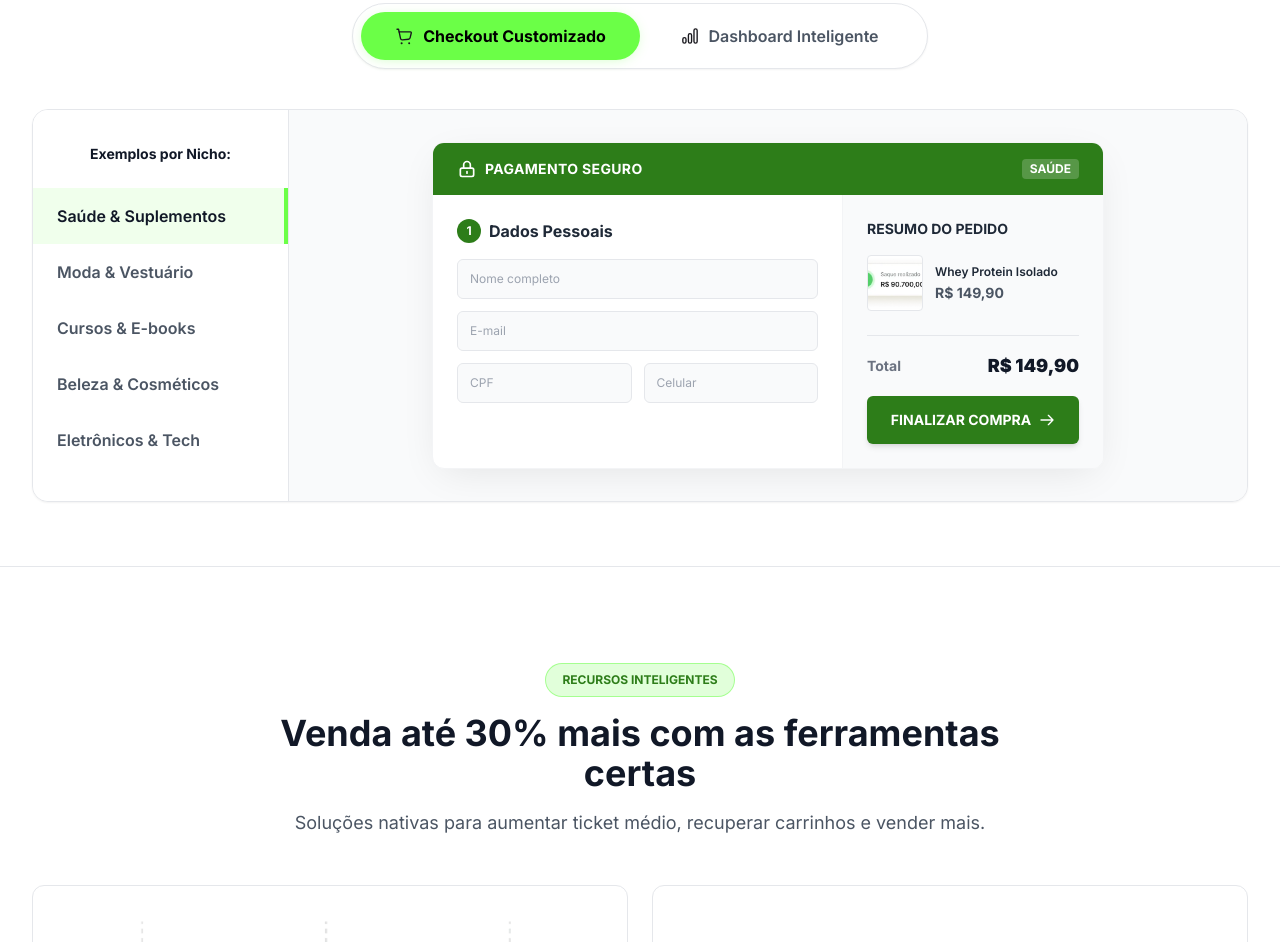
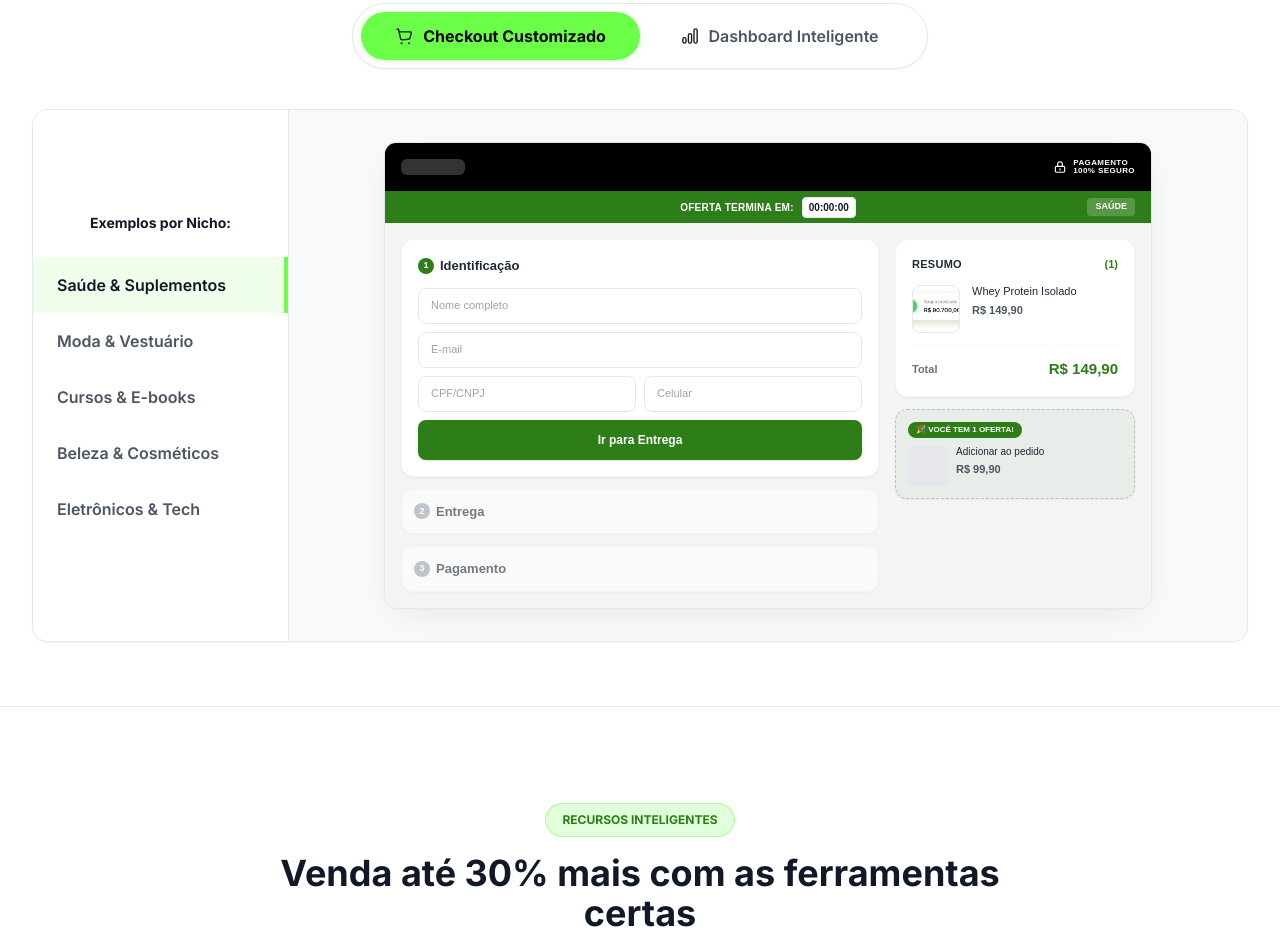
Before and after one commit to psycomunic/BEENDI, a plain HTML site: page index.html in a window 1280 px wide. Shown: the part 1285-2227 px from the top of the page. Drawn offline with nearby package versions, Linux system fonts and the light colour scheme.

Commit message:
Redesign checkout mockup to mimic the new reference design

```diff
--- a/index.html
+++ b/index.html
@@ -298,59 +298,102 @@
         <!-- Main Preview HTML Mockup -->
         <div class="flex-1 flex flex-col items-center justify-center p-4 md:p-8 bg-gray-50 relative overflow-hidden">
           <!-- The Checkout Window -->
-          <div id="checkout-mockup" class="w-full max-w-2xl bg-white rounded-xl shadow-[0_10px_40px_-10px_rgba(0,0,0,0.1)] overflow-hidden flex flex-col transition-all duration-500 border border-gray-100 transform hover:scale-[1.02]">
-            <!-- Header -->
-            <div id="mockup-header" class="w-full py-4 px-6 flex justify-between items-center transition-colors duration-500" style="background-color: #2d7d19;">
-              <div class="flex items-center gap-2 text-white">
-                <svg class="w-5 h-5" fill="none" stroke="currentColor" viewBox="0 0 24 24"><path stroke-linecap="round" stroke-linejoin="round" stroke-width="2" d="M12 15v2m-6 4h12a2 2 0 002-2v-6a2 2 0 00-2-2H6a2 2 0 00-2 2v6a2 2 0 002 2zm10-10V7a4 4 0 00-8 0v4h8V7a4 4 0 00-8 0v4h8z"></path></svg>
-                <span class="font-bold text-sm tracking-wide">PAGAMENTO SEGURO</span>
-              </div>
-              <div id="mockup-badge" class="px-2 py-0.5 bg-white/20 text-white rounded text-xs font-bold uppercase transition-all">SAÚDE</div>
-            </div>
-
-            <div class="flex flex-col sm:flex-row w-full">
+          <div id="checkout-mockup" class="w-full max-w-3xl bg-[#f4f4f5] rounded-xl shadow-[0_10px_40px_-10px_rgba(0,0,0,0.1)] overflow-hidden flex flex-col transition-all duration-500 border border-gray-200 transform hover:scale-[1.02]" style="font-family: 'Rubik', sans-serif;">
+
+            <!-- Header (Black) -->
+            <div class="w-full h-12 bg-black px-4 flex justify-between items-center relative z-10">
+               <div class="flex items-center gap-2">
+                 <div class="w-16 h-4 bg-white/20 rounded-md"></div>
+               </div>
+               <div class="flex items-center gap-1.5 text-white">
+                 <svg class="w-3.5 h-3.5" fill="none" stroke="currentColor" viewBox="0 0 24 24"><path stroke-linecap="round" stroke-linejoin="round" stroke-width="2" d="M12 15v2m-6 4h12a2 2 0 002-2v-6a2 2 0 00-2-2H6a2 2 0 00-2 2v6a2 2 0 002 2zm10-10V7a4 4 0 00-8 0v4h8V7a4 4 0 00-8 0v4h8z"></path></svg>
+                 <div class="flex flex-col leading-none">
+                    <span class="text-[8px] font-bold tracking-wider">PAGAMENTO</span>
+                    <span class="text-[8px] font-semibold tracking-wider">100% SEGURO</span>
+                 </div>
+               </div>
+            </div>
+
+            <!-- Timer Bar (Dynamic Color) -->
+            <div id="mockup-header" class="w-full h-8 px-4 flex justify-center items-center gap-2 transition-colors duration-500 text-white relative z-0" style="background-color: #2d7d19;">
+               <span class="text-[10px] font-bold uppercase tracking-wide">Oferta termina em:</span>
+               <span class="bg-white text-gray-900 text-[10px] font-bold px-1.5 py-0.5 rounded border border-gray-200">00:00:00</span>
+               <div id="mockup-badge" class="absolute right-4 px-2 py-0.5 bg-white/20 text-white rounded text-[9px] font-bold uppercase hidden sm:block transition-all">SAÚDE</div>
+            </div>
+
+            <div class="flex flex-col sm:flex-row w-full p-4 gap-4">
               <!-- Form Side -->
-              <div class="flex-1 p-6 border-b sm:border-b-0 sm:border-r border-gray-100">
-                <h3 class="text-base font-bold text-gray-800 mb-4 flex items-center gap-2">
-                   <span id="mockup-step-bg" class="w-6 h-6 rounded-full flex items-center justify-center text-white text-xs font-bold transition-colors duration-500" style="background-color: #2d7d19;">1</span>
-                   Dados Pessoais
-                </h3>
-                <div class="space-y-3">
-                  <div>
-                    <div class="w-full h-10 border border-gray-200 rounded-md bg-gray-50 px-3 flex items-center"><span class="text-xs text-gray-400">Nome completo</span></div>
-                  </div>
-                  <div>
-                    <div class="w-full h-10 border border-gray-200 rounded-md bg-gray-50 px-3 flex items-center"><span class="text-xs text-gray-400">E-mail</span></div>
-                  </div>
-                  <div class="grid grid-cols-2 gap-3">
-                    <div class="w-full h-10 border border-gray-200 rounded-md bg-gray-50 px-3 flex items-center"><span class="text-xs text-gray-400">CPF</span></div>
-                    <div class="w-full h-10 border border-gray-200 rounded-md bg-gray-50 px-3 flex items-center"><span class="text-xs text-gray-400">Celular</span></div>
-                  </div>
+              <div class="flex-1 flex flex-col gap-3">
+                <!-- Step 1 -->
+                <div class="bg-white p-4 rounded-xl border border-gray-100 shadow-sm">
+                  <h3 class="text-[13px] font-bold text-gray-800 mb-3 flex items-center gap-1.5">
+                     <span id="mockup-step-bg" class="w-4 h-4 rounded-full flex items-center justify-center text-white text-[9px] font-bold transition-colors duration-500" style="background-color: #2d7d19;">1</span>
+                     Identificação
+                  </h3>
+                  <div class="space-y-2">
+                    <div class="w-full h-9 border border-gray-200 rounded-lg bg-white px-3 flex items-center"><span class="text-[11px] text-gray-400">Nome completo</span></div>
+                    <div class="w-full h-9 border border-gray-200 rounded-lg bg-white px-3 flex items-center"><span class="text-[11px] text-gray-400">E-mail</span></div>
+                    <div class="grid grid-cols-2 gap-2">
+                      <div class="w-full h-9 border border-gray-200 rounded-lg bg-white px-3 flex items-center"><span class="text-[11px] text-gray-400">CPF/CNPJ</span></div>
+                      <div class="w-full h-9 border border-gray-200 rounded-lg bg-white px-3 flex items-center"><span class="text-[11px] text-gray-400">Celular</span></div>
+                    </div>
+                    <button id="mockup-btn" class="w-full h-10 mt-1 rounded-lg text-white font-bold text-[12px] shadow transition-all duration-500 hover:brightness-110" style="background-color: #2d7d19;">
+                      Ir para Entrega
+                    </button>
+                  </div>
+                </div>
+
+                <!-- Step 2 -->
+                <div class="bg-white p-3 rounded-xl border border-gray-100 shadow-sm flex items-center gap-1.5 opacity-60">
+                   <span class="w-4 h-4 rounded-full flex items-center justify-center bg-gray-400 text-white text-[9px] font-bold">2</span>
+                   <h3 class="text-[13px] font-bold text-gray-800">Entrega</h3>
+                </div>
+
+                <!-- Step 3 -->
+                <div class="bg-white p-3 rounded-xl border border-gray-100 shadow-sm flex items-center gap-1.5 opacity-60">
+                   <span class="w-4 h-4 rounded-full flex items-center justify-center bg-gray-400 text-white text-[9px] font-bold">3</span>
+                   <h3 class="text-[13px] font-bold text-gray-800">Pagamento</h3>
                 </div>
               </div>
 
               <!-- Order Summary Side -->
-              <div class="w-full sm:w-[260px] p-6 bg-gray-50 flex flex-col">
-                <h3 class="text-sm font-bold text-gray-800 mb-4 uppercase">Resumo do Pedido</h3>
-                <div class="flex items-center gap-3 mb-6">
-                  <div class="w-14 h-14 bg-white border border-gray-200 rounded flex items-center justify-center overflow-hidden flex-shrink-0">
-                     <img id="mockup-img" src="ARQUIVOS/imgi_14_image.webp" class="w-full h-full object-cover transition-opacity duration-300" onerror="this.src='https://placehold.co/100x100/f0f0f0/333?text=Niche'"/>
-                  </div>
-                  <div class="flex-1">
-                    <p id="mockup-title" class="text-xs font-semibold text-gray-800 leading-tight transition-all">Whey Protein Isolado</p>
-                    <p id="mockup-price" class="text-sm font-bold text-gray-600 mt-1 transition-all">R$ 149,90</p>
-                  </div>
-                </div>
-
-                <div class="mt-auto border-t border-gray-200 pt-4">
-                   <div class="flex justify-between items-center mb-4">
-                     <span class="text-sm font-bold text-gray-500">Total</span>
-                     <span id="mockup-total" class="text-lg font-black text-gray-900 transition-all">R$ 149,90</span>
+              <div class="w-full sm:w-[240px] flex flex-col gap-3">
+                <div class="bg-white p-4 rounded-xl border border-gray-100 shadow-sm flex flex-col">
+                  <div class="flex justify-between items-center mb-3">
+                     <span class="text-[11px] font-bold uppercase text-gray-800 tracking-wide">Resumo</span>
+                     <span class="text-[11px] text-[#2d7d19] font-bold" id="mockup-summary-badge">(1)</span>
+                  </div>
+
+                  <div class="flex items-start gap-3 pb-3 border-b border-gray-100 border-dashed">
+                    <div class="w-12 h-12 bg-white border border-gray-200 rounded-lg flex items-center justify-center overflow-hidden flex-shrink-0">
+                       <img id="mockup-img" src="ARQUIVOS/imgi_14_image.webp" class="w-full h-full object-cover transition-opacity duration-300" onerror="this.src='https://placehold.co/100x100/f0f0f0/333?text=Niche'"/>
+                    </div>
+                    <div class="flex-1">
+                      <p id="mockup-title" class="text-[11px] font-medium text-gray-800 leading-tight transition-all">Whey Protein Isolado</p>
+                      <p id="mockup-price" class="text-[11px] font-bold text-gray-600 mt-1 transition-all">R$ 149,90</p>
+                    </div>
+                  </div>
+
+                  <div class="pt-3">
+                     <div class="flex justify-between items-center">
+                       <span class="text-[11px] font-bold text-gray-500">Total</span>
+                       <span id="mockup-total" class="text-[15px] font-black transition-all" style="color: #2d7d19;">R$ 149,90</span>
+                     </div>
+                  </div>
+                </div>
+
+                <!-- Order Bump Mockup -->
+                <div class="bg-white p-3 rounded-xl border shadow-sm border-dashed transition-colors duration-500" style="background-color: rgba(45, 125, 25, 0.05); border-color: rgba(45, 125, 25, 0.3);" id="mockup-order-bump-bg">
+                   <div class="flex items-center gap-1.5 mb-2">
+                      <span id="mockup-order-bump-badge" class="px-2 py-0.5 rounded-full text-[8px] font-bold uppercase text-white transition-colors duration-500" style="background-color: #2d7d19;">🎉 Você tem 1 oferta!</span>
                    </div>
-                   <button id="mockup-btn" class="w-full h-12 rounded-md text-white font-bold text-sm shadow-md transition-all duration-500 flex items-center justify-center gap-2 hover:brightness-110" style="background-color: #2d7d19;">
-                     FINALIZAR COMPRA
-                     <svg class="w-4 h-4" fill="none" stroke="currentColor" viewBox="0 0 24 24"><path stroke-linecap="round" stroke-linejoin="round" stroke-width="2" d="M14 5l7 7m0 0l-7 7m7-7H3"></path></svg>
-                   </button>
+                   <div class="flex items-start gap-2">
+                     <div class="w-10 h-10 bg-gray-200 rounded-md"></div>
+                     <div class="flex-1">
+                        <p class="text-[10px] font-medium text-gray-800 leading-tight">Adicionar ao pedido</p>
+                        <p class="text-[11px] font-bold text-gray-600 mt-0.5">R$ 99,90</p>
+                     </div>
+                   </div>
                 </div>
               </div>
             </div>
@@ -1465,6 +1508,21 @@
         btnCheckout.className = inactiveBtnClass;
         btnDashboard.className = activeBtnClass;
       }
+    }
+
+    function hexToRgb(hex) {
+      // Expand shorthand form (e.g. "03F") to full form (e.g. "0033FF")
+      var shorthandRegex = /^#?([a-f\d])([a-f\d])([a-f\d])$/i;
+      hex = hex.replace(shorthandRegex, function(m, r, g, b) {
+        return r + r + g + g + b + b;
+      });
+
+      var result = /^#?([a-f\d]{2})([a-f\d]{2})([a-f\d]{2})$/i.exec(hex);
+      return result ? {
+        r: parseInt(result[1], 16),
+        g: parseInt(result[2], 16),
+        b: parseInt(result[3], 16)
+      } : { r: 0, g: 0, b: 0 };
     }
 
     function changeCheckout(btn, niche) {
@@ -1513,10 +1571,18 @@
       document.getElementById('mockup-step-bg').style.backgroundColor = theme.color;
       document.getElementById('mockup-btn').style.backgroundColor = theme.color;
 
+      const rgbColor = hexToRgb(theme.color);
+      document.getElementById('mockup-total').style.color = theme.color;
+      document.getElementById('mockup-summary-badge').style.color = theme.color;
+      document.getElementById('mockup-order-bump-badge').style.backgroundColor = theme.color;
+      document.getElementById('mockup-order-bump-bg').style.backgroundColor = `rgba(${rgbColor.r}, ${rgbColor.g}, ${rgbColor.b}, 0.05)`;
+      document.getElementById('mockup-order-bump-bg').style.borderColor = `rgba(${rgbColor.r}, ${rgbColor.g}, ${rgbColor.b}, 0.3)`;
+
       document.getElementById('mockup-badge').innerText = theme.badge;
       document.getElementById('mockup-title').innerText = theme.title;
       document.getElementById('mockup-price').innerText = theme.price;
       document.getElementById('mockup-total').innerText = theme.price;
+
 
       const imgElement = document.getElementById('mockup-img');
       imgElement.style.opacity = '0';
```
